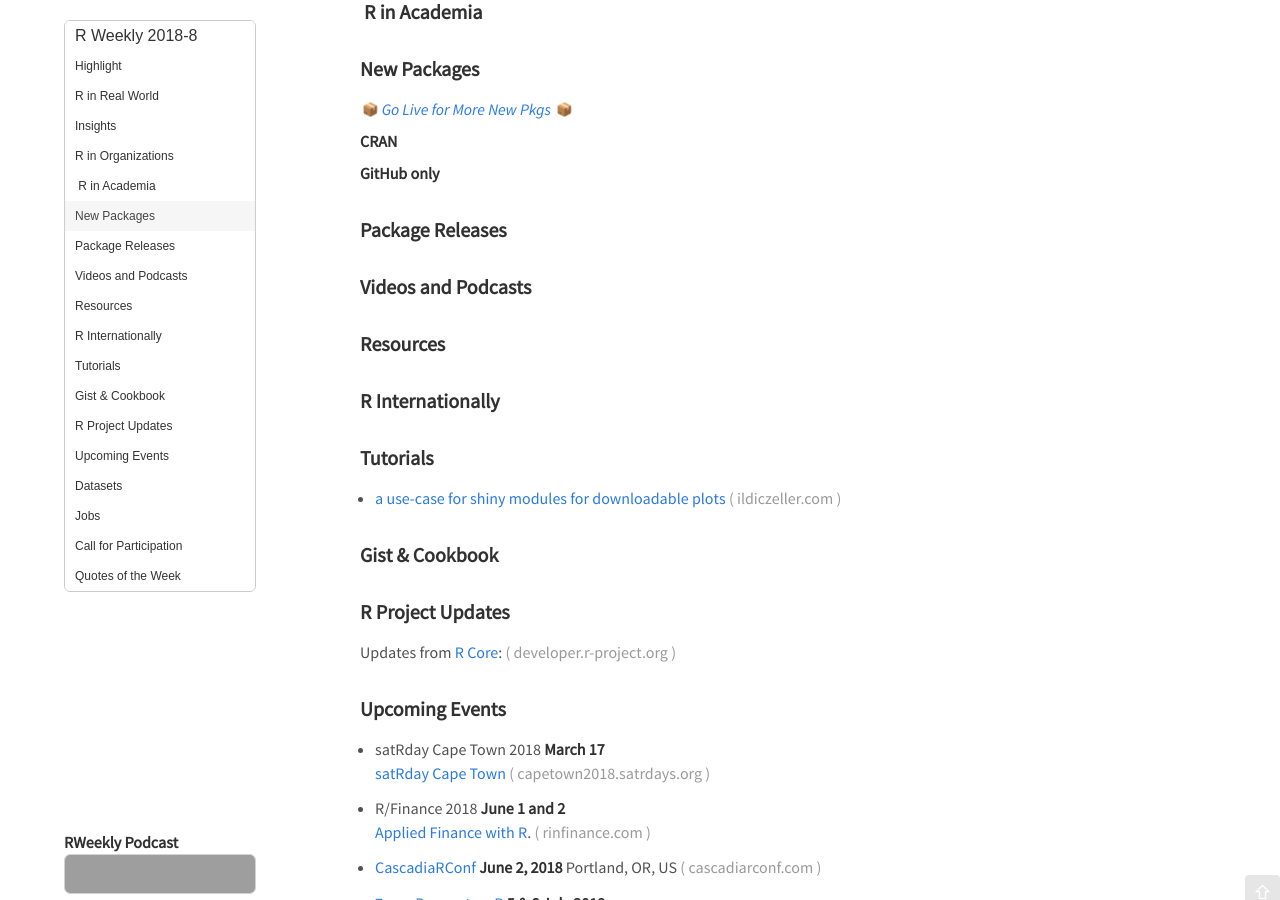
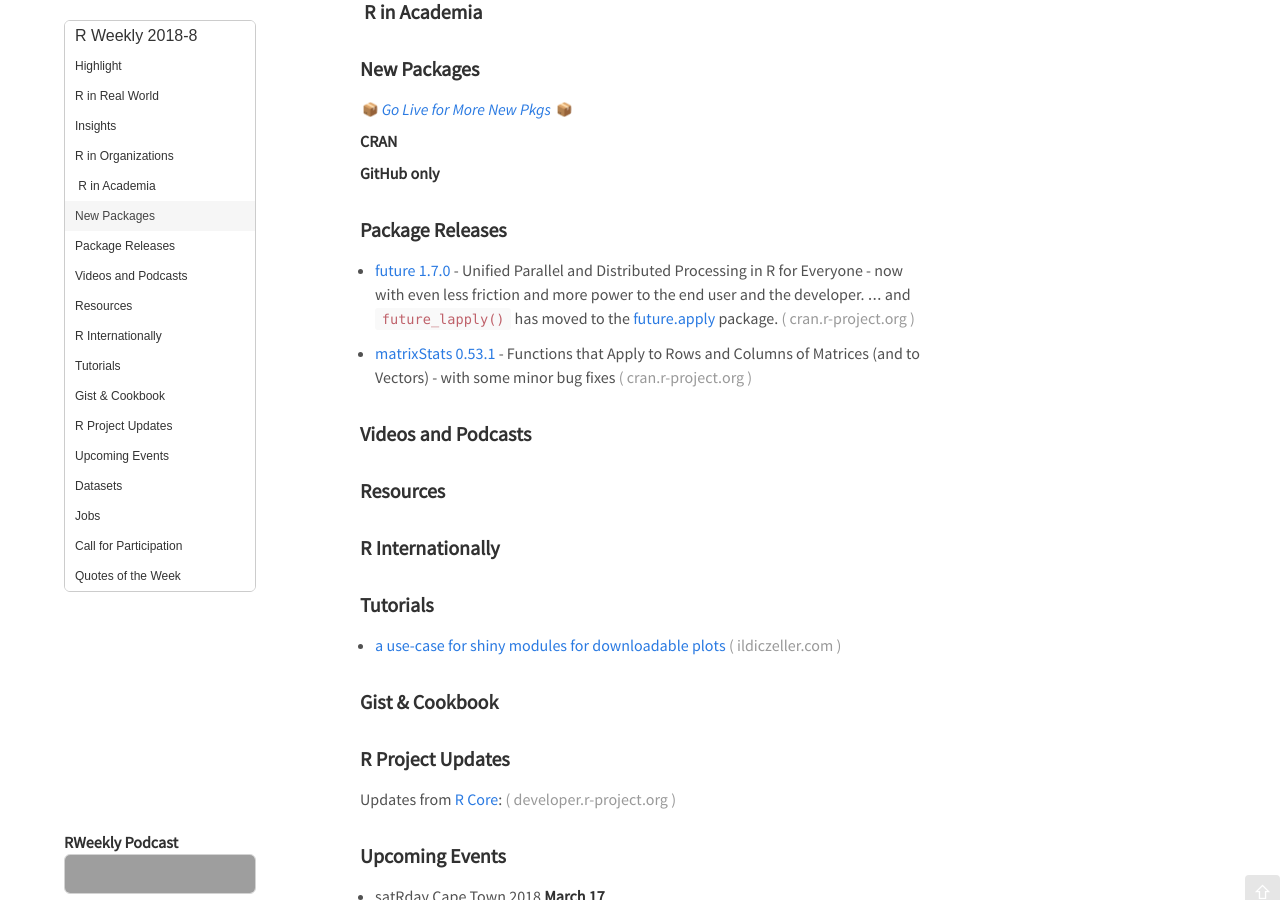
Before and after one commit to rweekly/rweekly.org, a Jekyll site: the page built from draft.md, in a window 1280 px wide and 900 px high, scrolled down 425 px. Built offline with Jekyll 4.4.1, drawn with Linux system fonts in a browser that asks for light colours; emoji names are drawn with the system emoji font; comment, search, counter and statistics services are not loaded; grey boxes are pictures that could not be loaded.

Commit message:
CRAN updates: future and matrixStats (#199)

```diff
--- a/draft.md
+++ b/draft.md
@@ -5,7 +5,9 @@ description: Draft of the R Weekly
 image: https://rweekly.org/public/facebook.png
 ---
 
+
 Release Date: 2018-2-19
+
 
 ###  Highlight
 
@@ -42,6 +44,10 @@ Release Date: 2018-2-19
 
 ### Package Releases
 
+
++ [future 1.7.0](https://cran.r-project.org/package=future) - Unified Parallel and Distributed Processing in R for Everyone - now with even less friction and more power to the end user and the developer.  ... and `future_lapply()` has moved to the [future.apply](https://cran.r-project.org/package=future.apply) package.
+
++ [matrixStats 0.53.1](https://cran.r-project.org/package=matrixStats) - Functions that Apply to Rows and Columns of Matrices (and to Vectors) - with some minor bug fixes
 
 
 ###  Videos and Podcasts
```
